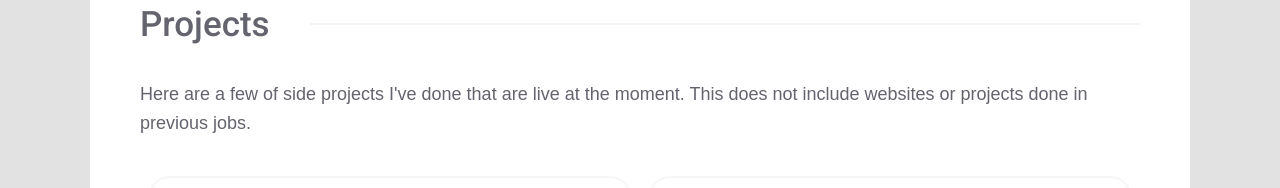
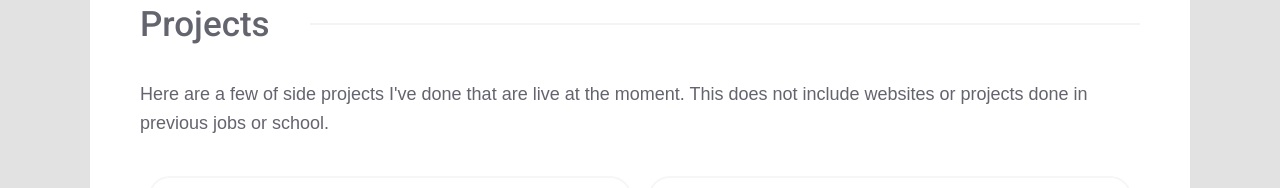
Before and after one commit to jakobinn/jakobinn.github.io, a React (Create React App) app: page /#/ in a window 1280 px wide. Shown: the part 597-785 px from the top of the page. Built offline with nearby package versions, Linux system fonts and the light colour scheme.

Commit message:
few changes

```diff
--- a/package.json
+++ b/package.json
@@ -4,7 +4,7 @@
 	"description": "Portfolio website",
 	"license": "MIT",
 	"private": true,
-	"homepage": "https://jakobinn.github.io",
+	"homepage": "https://jakobinn.github.io/",
 	"dependencies": {
 		"@fortawesome/fontawesome-svg-core": "^6.4.0",
 		"@fortawesome/free-brands-svg-icons": "^6.4.0",
--- a/src/data/site.js
+++ b/src/data/site.js
@@ -27,7 +27,7 @@ const INFO = {
 			I am consistently seeking new challenges and opportunities to advance my programming skills.
 		`,
 		aboutProjects:
-			"Here are a few of side projects I've done that are live at the moment. This does not include websites or projects done in previous jobs.  ",
+			"Here are a few of side projects I've done that are live at the moment. This does not include websites or projects done in previous jobs or school.  ",
 	},
 
 	about: {
--- a/src/index.js
+++ b/src/index.js
@@ -4,11 +4,11 @@ import "./index.css";
 import App from "./App";
 import reportWebVitals from "./reportWebVitals";
 import { BrowserRouter, HashRouter } from "react-router-dom";
-
+// basename={process.env.PUBLIC_URL}
 const root = ReactDOM.createRoot(document.getElementById("root"));
 root.render(
 	<React.StrictMode>
-		<HashRouter basename={process.env.PUBLIC_URL}>
+		<HashRouter>
 			<App />
 		</HashRouter>
 	</React.StrictMode>
```
